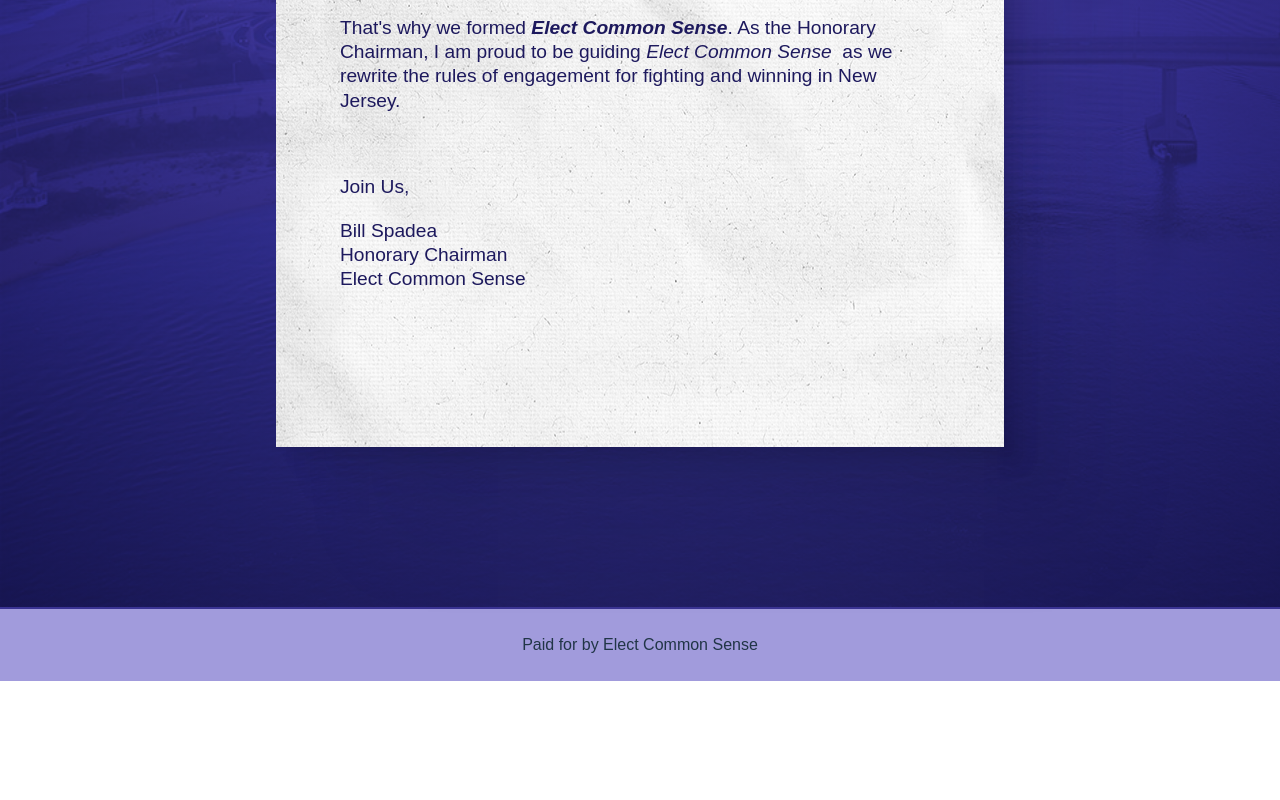
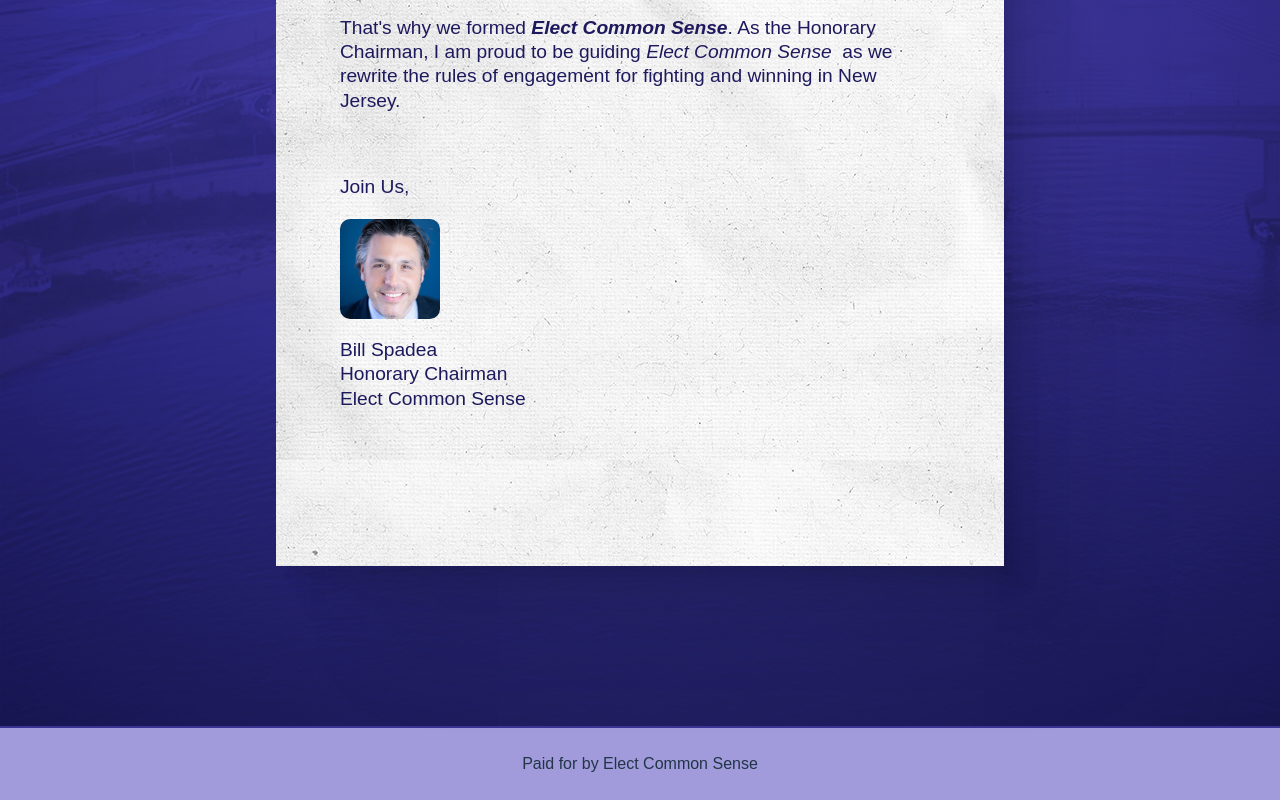
Before and after one commit to National-Public-Affairs/ecs-nj-splash-react, a React (Vite) app: page / in a window 1280 px wide. Shown: the part 832-1632 px from the top of the page. Before the commit the page ends 1513 px from the top, so only its background shows below. Built offline with nearby package versions, Linux system fonts and the light colour scheme; a web font is replaced by a local one.

Commit message:
added headshot to letter

```diff
--- a/src/components/Letter/Letter.module.css
+++ b/src/components/Letter/Letter.module.css
@@ -26,6 +26,11 @@
   margin: 0 40%;
 }
 
+.headshot {
+  width: 100px;
+  border-radius: 10px;
+}
+
 /* general mobile styling */
 @media only screen and (max-width: 900px) and (min-height: 300px) {
   .wrapper {
--- a/src/components/Letter/Letter.tsx
+++ b/src/components/Letter/Letter.tsx
@@ -1,4 +1,5 @@
 import logo from '../../assets/logo.png';
+import headshot from '../../assets/bill-headshot.jpg';
 import styles from './Letter.module.css';
 
 export default function Letter() {
@@ -43,7 +44,11 @@
       <p>
         Join Us,
       </p>
-
+      <img
+        src={headshot}
+        alt="Bill Spadea–Elect Common Sense"
+        className={styles.headshot}
+      />
       <p>
         Bill Spadea
         <br />
```
Also changed, not shown: src/assets/bill-headshot.jpg (added).
